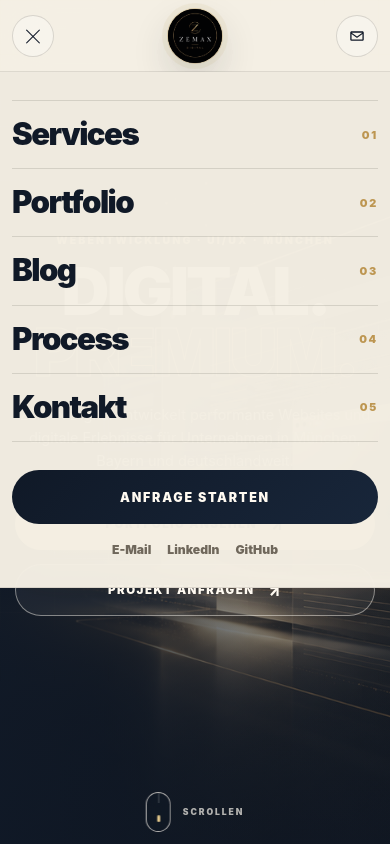
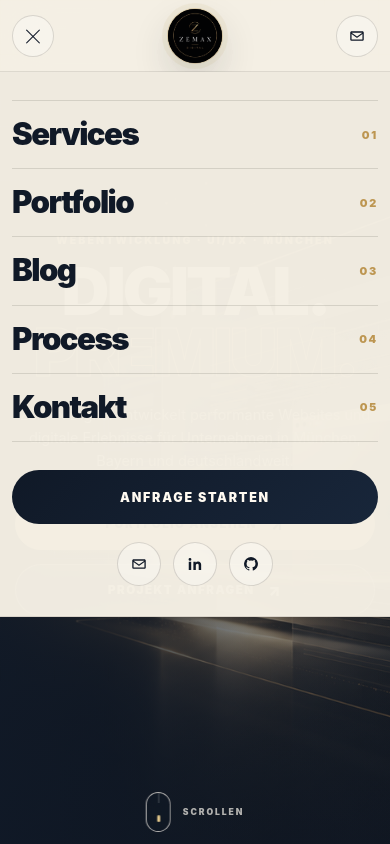
Before and after one commit to codedbyxhezi/Zemax-Digital, a Next.js app: page / in a window 390 px wide. Both pictures are taken after a click on the button 33 px from the left and 35 px from the top of the page. Shown: the top 844 px of the page. Built offline with nearby package versions, Linux system fonts and the light colour scheme.

Commit message:
Update responsive layout, navbar and footer

```diff
--- a/src/app/globals.css
+++ b/src/app/globals.css
@@ -23,6 +23,7 @@
   --line-gold: rgba(189, 150, 81, 0.3);
 
   --max-width: 1360px;
+  --page-gutter: 24px;
   --nav-height: 90px;
 
   --radius-lg: 34px;
@@ -56,10 +57,27 @@ body {
   overflow-x: hidden;
   color: var(--text);
   background:
-    radial-gradient(circle at 12% 4%, rgba(228, 202, 141, 0.42), transparent 30rem),
-    radial-gradient(circle at 92% 10%, rgba(16, 25, 39, 0.16), transparent 30rem),
-    radial-gradient(circle at 74% 78%, rgba(189, 150, 81, 0.16), transparent 34rem),
-    linear-gradient(135deg, #f4efe4 0%, #eadfcf 48%, #f8f3e9 100%);
+    radial-gradient(
+      circle at 12% 4%,
+      rgba(228, 202, 141, 0.42),
+      transparent 30rem
+    ),
+    radial-gradient(
+      circle at 92% 10%,
+      rgba(16, 25, 39, 0.16),
+      transparent 30rem
+    ),
+    radial-gradient(
+      circle at 74% 78%,
+      rgba(189, 150, 81, 0.16),
+      transparent 34rem
+    ),
+    linear-gradient(
+      135deg,
+      #f4efe4 0%,
+      #eadfcf 48%,
+      #f8f3e9 100%
+    );
   font-family:
     Inter,
     ui-sans-serif,
@@ -77,10 +95,26 @@ body::before {
   z-index: -1;
   pointer-events: none;
   background-image:
-    linear-gradient(rgba(189, 150, 81, 0.08) 1px, transparent 1px),
-    linear-gradient(90deg, rgba(189, 150, 81, 0.055) 1px, transparent 1px);
+    linear-gradient(
+      rgba(189, 150, 81, 0.08) 1px,
+      transparent 1px
+    ),
+    linear-gradient(
+      90deg,
+      rgba(189, 150, 81, 0.055) 1px,
+      transparent 1px
+    );
   background-size: 92px 92px;
-  mask-image: linear-gradient(to bottom, black, transparent 76%);
+  mask-image: linear-gradient(
+    to bottom,
+    black,
+    transparent 76%
+  );
+  -webkit-mask-image: linear-gradient(
+    to bottom,
+    black,
+    transparent 76%
+  );
 }
 
 main {
@@ -106,8 +140,8 @@ select {
 }
 
 ::selection {
+  color: var(--text);
   background: rgba(189, 150, 81, 0.28);
-  color: var(--text);
 }
 
 img,
@@ -125,17 +159,56 @@ section {
   scroll-margin-top: calc(var(--nav-height) + 24px);
 }
 
+/* Standardbreite für Laptop und normale Desktop-Bildschirme */
+
 .container {
-  width: min(100% - 48px, var(--max-width));
+  width: min(
+    calc(100% - (var(--page-gutter) * 2)),
+    var(--max-width)
+  );
   margin-inline: auto;
 }
 
 .luxury-text {
-  background: linear-gradient(92deg, var(--accent) 0%, var(--gold) 48%, #8e6832 100%);
+  color: transparent;
+  background: linear-gradient(
+    92deg,
+    var(--accent) 0%,
+    var(--gold) 48%,
+    #8e6832 100%
+  );
+  background-clip: text;
   -webkit-background-clip: text;
-  background-clip: text;
-  color: transparent;
 }
+
+/* Große Desktop-Bildschirme */
+
+@media (min-width: 1500px) {
+  :root {
+    --max-width: calc(100vw - 96px);
+    --page-gutter: 48px;
+  }
+}
+
+/* Sehr große Desktop- und 2K-Bildschirme */
+
+@media (min-width: 2000px) {
+  :root {
+    --max-width: calc(100vw - 128px);
+    --page-gutter: 64px;
+  }
+}
+
+/* Ultrawide- und 4K-Bildschirme */
+
+@media (min-width: 2800px) {
+  :root {
+    --max-width: calc(100vw - 192px);
+    --page-gutter: 96px;
+  }
+}
+
+/* Tablet */
 
 @media (max-width: 840px) {
   :root {
@@ -143,9 +216,18 @@ section {
   }
 }
 
+/* Handy */
+
 @media (max-width: 720px) {
+  :root {
+    --page-gutter: 14px;
+  }
+
   .container {
-    width: min(100% - 28px, var(--max-width));
+    width: min(
+      calc(100% - (var(--page-gutter) * 2)),
+      var(--max-width)
+    );
   }
 
   body::before {
@@ -160,8 +242,15 @@ section {
 }
 
 @media (max-width: 420px) {
+  :root {
+    --page-gutter: 12px;
+  }
+
   .container {
-    width: min(100% - 24px, var(--max-width));
+    width: min(
+      calc(100% - (var(--page-gutter) * 2)),
+      var(--max-width)
+    );
   }
 }
 
--- a/src/components/Footer/Footer.tsx
+++ b/src/components/Footer/Footer.tsx
@@ -79,7 +79,7 @@ export function Footer() {
 
             <div className={styles.socials} aria-label="Social Media">
               <a
-                href="https://github.com/codedbyxhezi?tab=repositories"
+                href="https://github.com"
                 target="_blank"
                 rel="noreferrer"
                 aria-label="GitHub öffnen"
--- a/src/components/Navbar/Navbar.module.css
+++ b/src/components/Navbar/Navbar.module.css
@@ -214,17 +214,43 @@
   text-transform: uppercase;
 }
 
+/* Nur die Texte im Burgermenü wurden durch Icons ersetzt */
+
 .mobileSocials {
   display: flex;
   flex-wrap: wrap;
   justify-content: center;
-  gap: 16px;
+  gap: 12px;
 }
 
 .mobileSocials a {
-  color: var(--muted);
-  font-size: 0.76rem;
-  font-weight: 900;
+  display: grid;
+  place-items: center;
+  width: 44px;
+  height: 44px;
+  border: 1px solid rgba(21, 18, 13, 0.14);
+  border-radius: 50%;
+  color: var(--accent);
+  background: rgba(255, 255, 255, 0.32);
+  transition:
+    color 180ms ease,
+    border-color 180ms ease,
+    background 180ms ease,
+    transform 180ms ease;
+}
+
+.mobileSocials a:hover {
+  transform: translateY(-2px);
+  border-color: rgba(189, 150, 81, 0.55);
+  color: var(--gold);
+  background: rgba(255, 255, 255, 0.58);
+}
+
+.mobileSocials svg {
+  display: block;
+  width: 18px;
+  height: 18px;
+  fill: currentColor;
 }
 
 @media (max-width: 1080px) {
--- a/src/components/Navbar/Navbar.tsx
+++ b/src/components/Navbar/Navbar.tsx
@@ -129,23 +129,42 @@ export function Navbar() {
               Anfrage starten
             </Link>
 
-            <div className={styles.mobileSocials}>
-              <a href="mailto:hello@zemax.digital">E-Mail</a>
+            <div
+              className={styles.mobileSocials}
+              aria-label="Kontakt und Social Media"
+            >
+              <a
+                href="mailto:hello@zemax.digital"
+                aria-label="E-Mail senden"
+                title="E-Mail"
+              >
+                <svg viewBox="0 0 24 24" aria-hidden="true">
+                  <path d="M4.75 5.75h14.5c.96 0 1.75.79 1.75 1.75v9c0 .96-.79 1.75-1.75 1.75H4.75A1.75 1.75 0 0 1 3 16.5v-9c0-.96.79-1.75 1.75-1.75Zm.1 2 7.15 5.02 7.15-5.02H4.85Zm14.4 8.75V9.44l-6.82 4.79a.75.75 0 0 1-.86 0L4.75 9.44v7.06h14.5Z" />
+                </svg>
+              </a>
 
               <a
                 href="https://linkedin.com"
                 target="_blank"
                 rel="noreferrer"
+                aria-label="LinkedIn öffnen"
+                title="LinkedIn"
               >
-                LinkedIn
+                <svg viewBox="0 0 24 24" aria-hidden="true">
+                  <path d="M6.94 8.98H3.68V20h3.26V8.98ZM5.31 4a1.88 1.88 0 1 0 0 3.76 1.88 1.88 0 0 0 0-3.76ZM20.32 13.68c0-3.2-1.7-4.95-4.15-4.95a3.55 3.55 0 0 0-3.2 1.76V8.98H9.84V20h3.26v-5.45c0-1.44.27-2.84 2.06-2.84 1.76 0 1.78 1.65 1.78 2.93V20h3.26v-6.32h.12Z" />
+                </svg>
               </a>
 
               <a
-                href="https://github.com"
+                href="https://github.com/codedbyxhezi?tab=repositories"
                 target="_blank"
                 rel="noreferrer"
+                aria-label="GitHub öffnen"
+                title="GitHub"
               >
-                GitHub
+                <svg viewBox="0 0 24 24" aria-hidden="true">
+                  <path d="M12 2.75a9.25 9.25 0 0 0-2.92 18.03c.46.08.63-.2.63-.44v-1.62c-2.57.56-3.12-1.1-3.12-1.1-.42-1.07-1.03-1.36-1.03-1.36-.84-.58.06-.57.06-.57.93.07 1.42.96 1.42.96.83 1.41 2.17 1 2.7.76.08-.6.32-1 .58-1.23-2.05-.23-4.2-1.02-4.2-4.55 0-1 .36-1.83.95-2.48-.1-.23-.41-1.17.09-2.44 0 0 .78-.25 2.55.95a8.8 8.8 0 0 1 4.64 0c1.77-1.2 2.55-.95 2.55-.95.5 1.27.19 2.21.1 2.44.59.65.94 1.47.94 2.48 0 3.54-2.16 4.31-4.22 4.54.33.29.63.85.63 1.72v2.43c0 .24.17.52.64.43A9.25 9.25 0 0 0 12 2.75Z" />
+                </svg>
               </a>
             </div>
           </div>
```
